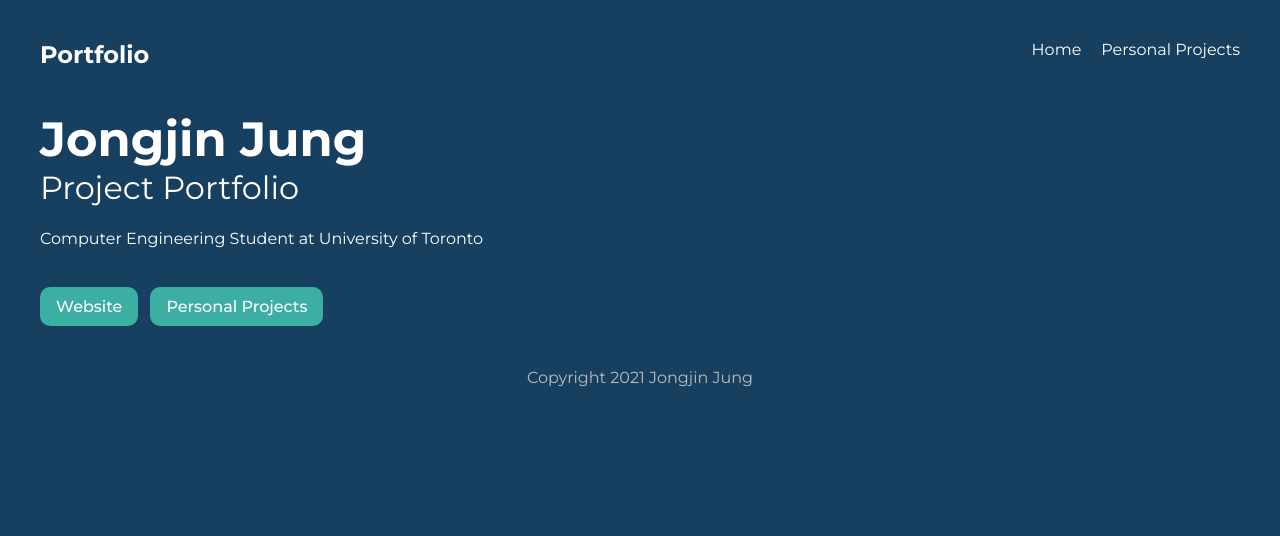
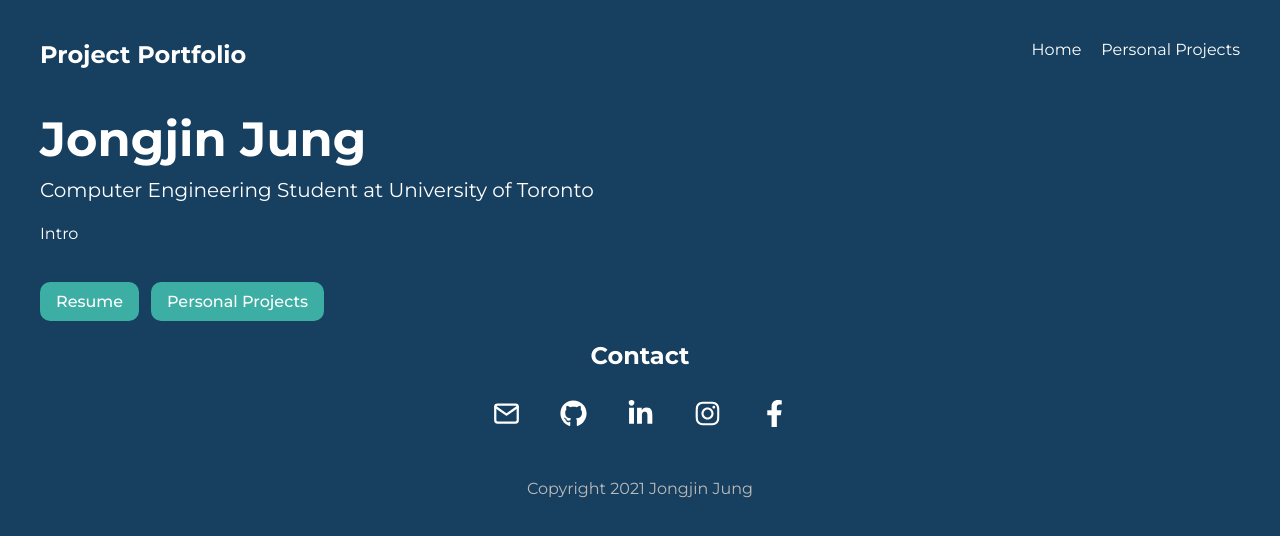
Before and after one commit to jongjin-j/Portfolio, a Gatsby site: page / in a window 1280 px wide. Built offline with nearby package versions, Linux system fonts and the light colour scheme; Gatsby itself is replaced by a stand-in of ours.

Commit message:
Added social contacts and resume

```diff
--- a/package.json
+++ b/package.json
@@ -14,6 +14,7 @@
     "test": "echo \"Write tests! -> https://gatsby.dev/unit-testing\" && exit 1"
   },
   "dependencies": {
+    "@react-icons/all-files": "^4.1.0",
     "gatsby": "^3.9.0",
     "gatsby-plugin-image": "^1.9.0",
     "gatsby-plugin-sharp": "^3.9.0",
--- /dev/null
+++ b/src/components/Contact.js
@@ -0,0 +1,25 @@
+import React from 'react'
+import { FiMail } from "@react-icons/all-files/fi/FiMail"
+import { FaGithub } from "@react-icons/all-files/fa/FaGithub"
+import { FaLinkedinIn } from "@react-icons/all-files/fa/FaLinkedinIn"
+import { FaInstagram } from "@react-icons/all-files/fa/FaInstagram"
+import { FaFacebookF } from "@react-icons/all-files/fa/FaFacebookF"
+import { Link } from 'gatsby'
+import * as styles from '../styles/contacts.module.css'
+
+export default function Contact() {
+    return (
+        <div>
+            <h2 className={styles.header}>Contact</h2>
+            <div className={styles.contacts}>
+                <ul>
+                    <li className={styles.wrapper + ' ' + styles.wrapper_email}><Link target="_blank" rel="noopener noreferrer"><FiMail/></Link></li>
+                    <li className={styles.wrapper + ' ' + styles.wrapper_github}><Link target="_blank" rel="noopener noreferrer" to="https://github.com/jongjin-j"><FaGithub/></Link></li>
+                    <li className={styles.wrapper + ' ' + styles.wrapper_linkedin}><Link target="_blank" rel="noopener noreferrer" to="https://www.linkedin.com/in/jongjin-jung-445595204/"><FaLinkedinIn/></Link></li>
+                    <li className={styles.wrapper + ' ' + styles.wrapper_instagram}><Link target="_blank" rel="noopener noreferrer" to="https://www.instagram.com/jongjin_jung/"><FaInstagram/></Link></li>
+                    <li className={styles.wrapper + ' ' + styles.wrapper_facebook}><Link target="_blank" rel="noopener noreferrer" to="https://www.facebook.com/JongjinJung0316/"><FaFacebookF/></Link></li>
+                </ul>
+            </div>
+        </div>
+    )
+}
--- a/src/components/Layout.js
+++ b/src/components/Layout.js
@@ -1,5 +1,6 @@
 import React from 'react'
 import Navbar from './Navbar'
+import Contact from './Contact'
 import '../styles/global.css'
 
 export default function Layout({ children }) {
@@ -9,6 +10,7 @@ export default function Layout({ children }) {
             <div className="content">
                 { children }
             </div>
+            <Contact/>
             <footer>
                 <p>Copyright 2021 Jongjin Jung</p>
             </footer>
--- a/src/components/Navbar.js
+++ b/src/components/Navbar.js
@@ -16,7 +16,7 @@ export default function Navbar() {
 
     return (
         <nav>
-            <h1>{ title }</h1>
+            <h1>{ "Project " + title }</h1>
 
             <div className="links">
                 <Link to="/">Home</Link>
--- a/src/pages/index.js
+++ b/src/pages/index.js
@@ -10,9 +10,9 @@ export default function Home({ data }) {
       <section className={styles.header}>
         <div>
           <h2>Jongjin Jung</h2>
-          <h3>Project Portfolio</h3>
-          <p>Computer Engineering Student at University of Toronto</p>
-          <Link className={styles.button} target="_blank" rel="noopener noreferrer" to="https://jongjin-j.github.io/">Website</Link>
+          <h5>Computer Engineering Student at University of Toronto</h5>
+          <p>Intro</p>
+          <Link className={styles.button} target="_blank" rel="noopener noreferrer" to="../../static/resume.pdf">Resume</Link>
           <Link className={styles.button} to="/projects">Personal Projects</Link>
         </div>
       </section>
--- /dev/null
+++ b/src/styles/contacts.module.css
@@ -0,0 +1,46 @@
+.header {
+    margin-top: 20px;
+    text-align: center;
+}
+
+.contacts {
+    margin-top: 20px;
+}
+
+.contacts ul {
+    display: flex;
+    justify-content: center;
+}
+
+.contacts li {
+    font-size: 27px;
+    list-style: none;
+    margin: 0 10px;
+}
+
+.wrapper {
+    width: 27px;
+    height: 27px;
+    border-radius: 50%;
+    padding: 10px;
+}
+
+.wrapper_email:hover {
+    background-color: #BD081C;
+}
+
+.wrapper_github:hover {
+    background-color: #B0BEC5;
+}
+
+.wrapper_linkedin:hover {
+    background-color: #0A66C2;
+}
+
+.wrapper_instagram:hover {
+    background-color: #E4405F;
+}
+
+.wrapper_facebook:hover {
+    background-color: #1877F2;
+}
--- a/src/styles/home.module.css
+++ b/src/styles/home.module.css
@@ -9,8 +9,9 @@
     font-size: 3em;
 }
 
-.header h3 {
-    font-size: 2em;
+.header h5 {
+    margin-top: 10px;
+    font-size: 20px;
     font-weight: 400;
     margin-bottom: 20px;
 }
```
Also changed, not shown: 2 other files.
